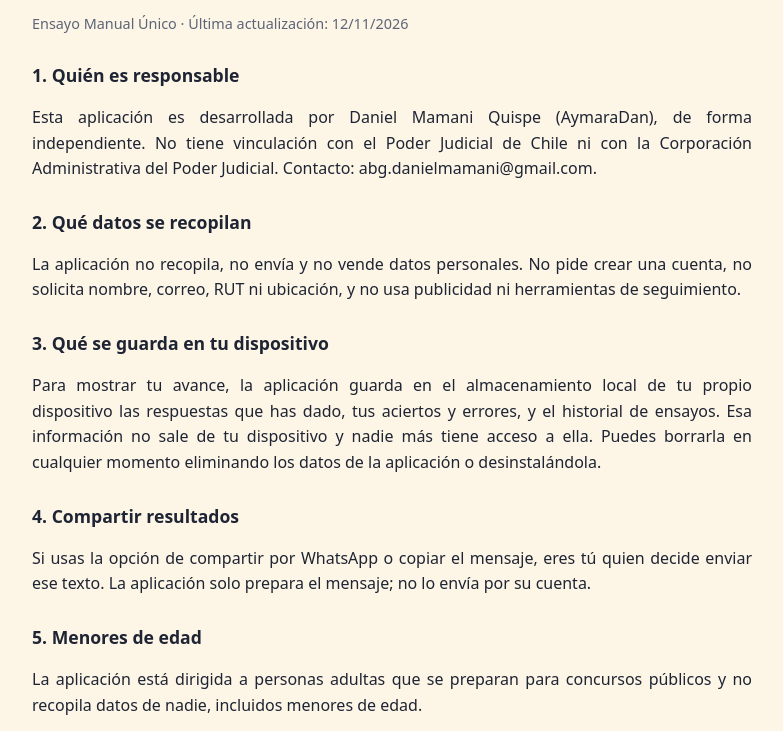
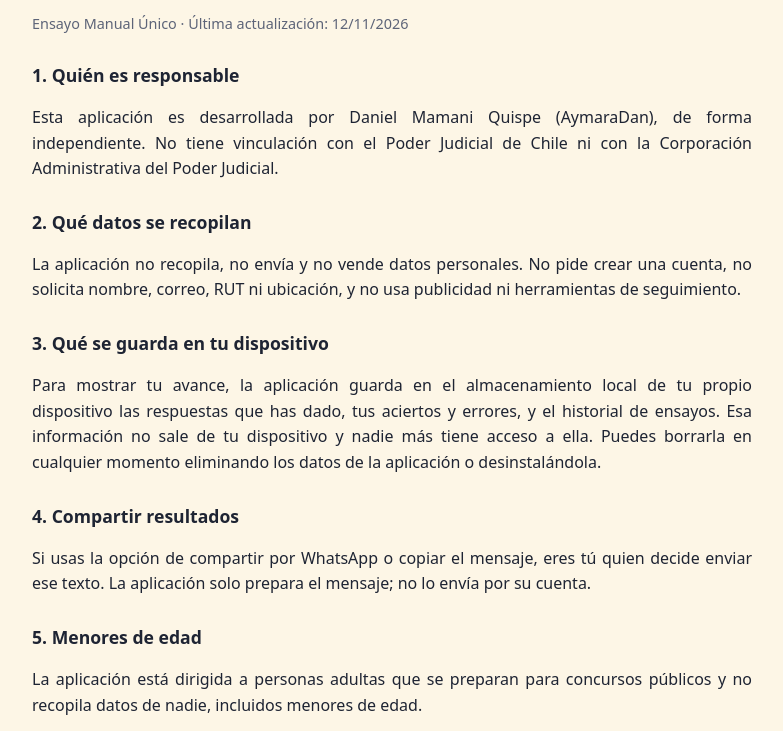
Before and after one commit to AbgDanielM/ensayo-manual-unico, a plain HTML site: page privacidad.html in a window 1280 px wide. Shown: the part 69-800 px from the top of the page, without its empty margins (248-1031 px from the left). Drawn offline with Linux system fonts and the light colour scheme.

Commit message:
Política de privacidad sin correo de contacto por ahora
Co-Authored-By: Claude Opus 5.5 <noreply@anthropic.com>
Claude-Session: https://claude.ai/code/session_01MfGWskP1aoSAGPJyqTPNTu

```diff
--- a/privacidad.html
+++ b/privacidad.html
@@ -20,7 +20,7 @@ a{color:#2c3f70}
 <p class="muted">Ensayo Manual Único · Última actualización: 12/11/2026</p>
 
 <h2>1. Quién es responsable</h2>
-<p>Esta aplicación es desarrollada por Daniel Mamani Quispe (AymaraDan), de forma independiente. No tiene vinculación con el Poder Judicial de Chile ni con la Corporación Administrativa del Poder Judicial. Contacto: abg.danielmamani@gmail.com.</p>
+<p>Esta aplicación es desarrollada por Daniel Mamani Quispe (AymaraDan), de forma independiente. No tiene vinculación con el Poder Judicial de Chile ni con la Corporación Administrativa del Poder Judicial.</p>
 
 <h2>2. Qué datos se recopilan</h2>
 <p>La aplicación no recopila, no envía y no vende datos personales. No pide crear una cuenta, no solicita nombre, correo, RUT ni ubicación, y no usa publicidad ni herramientas de seguimiento.</p>
```
